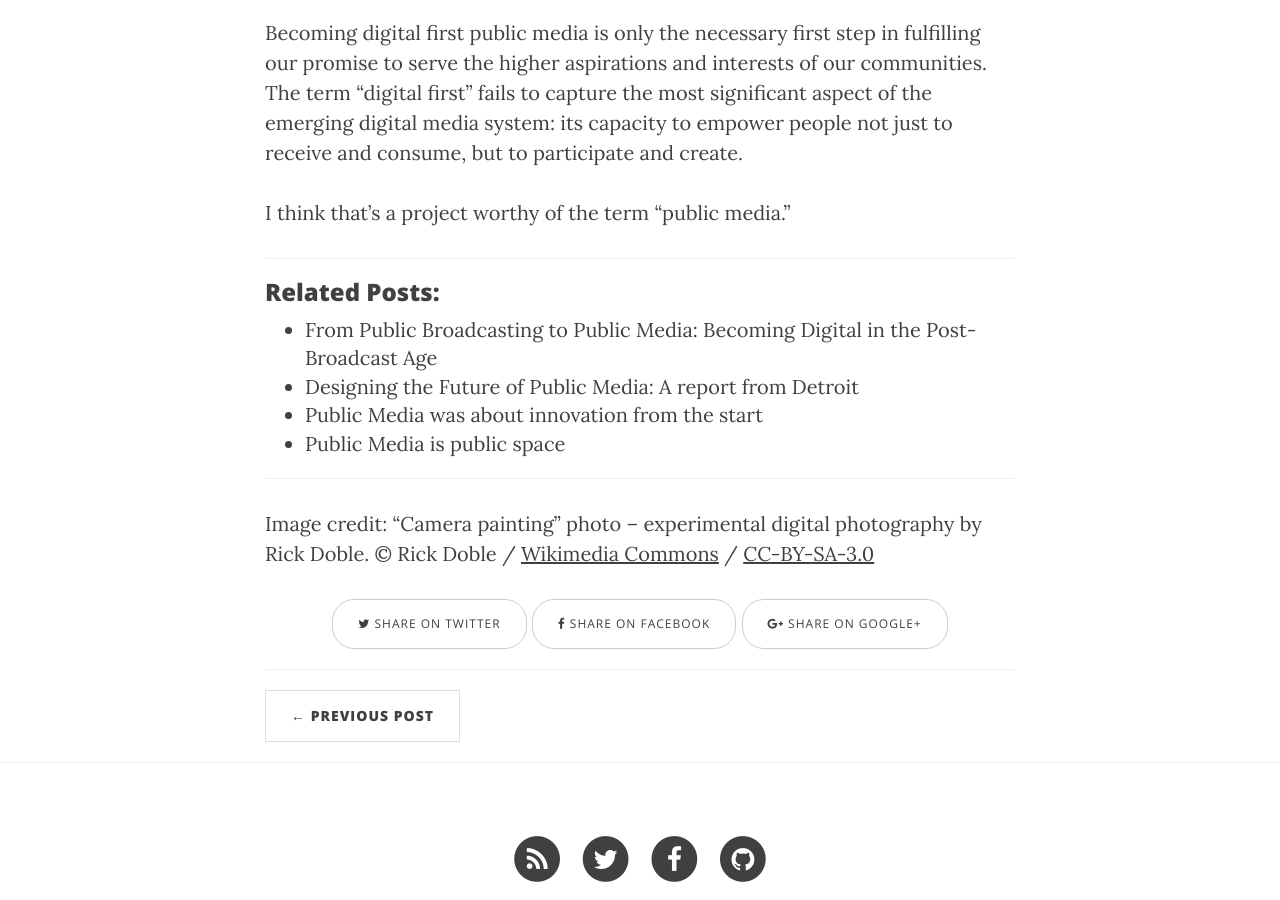
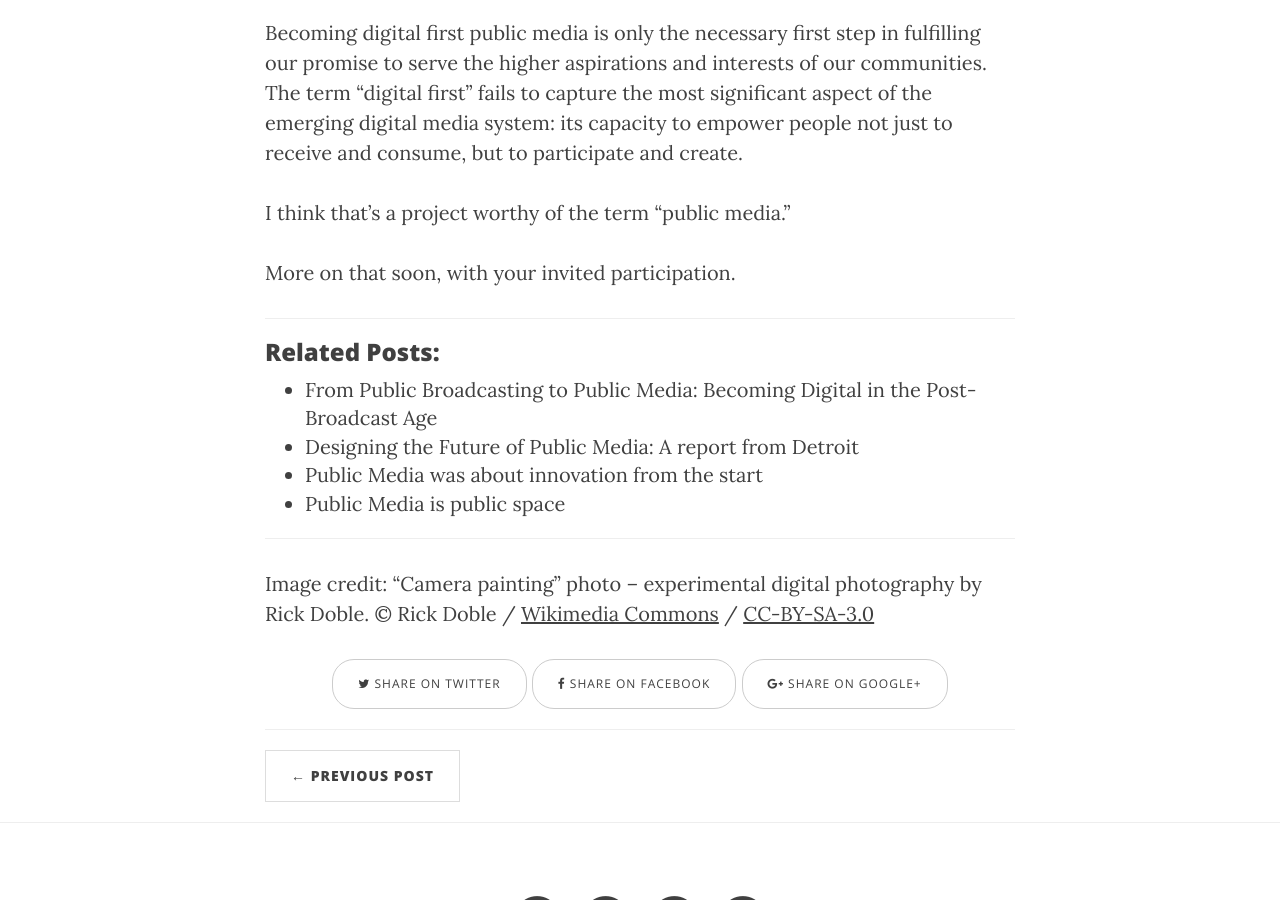
Before and after one commit to jackbrighton/jackbrighton.github.io, a Jekyll site: the page built from _posts/2015-05-25-what-is-digital-first.md, in a window 1280 px wide and 900 px high, scrolled down 4029 px. Built offline with Jekyll 4.4.1, drawn with Linux system fonts in a browser that asks for light colours; nearby versions of some CDN libraries.

Commit message:
add last line

```diff
--- a/_posts/2015-05-25-what-is-digital-first.md
+++ b/_posts/2015-05-25-what-is-digital-first.md
@@ -66,6 +66,8 @@ Becoming digital first public media is only the necessary first step in fulfilli
 
 I think that’s a project worthy of the term “public media.”
 
+More on that soon, with your invited participation.
+
 ***
 
 ### Related Posts:
```
